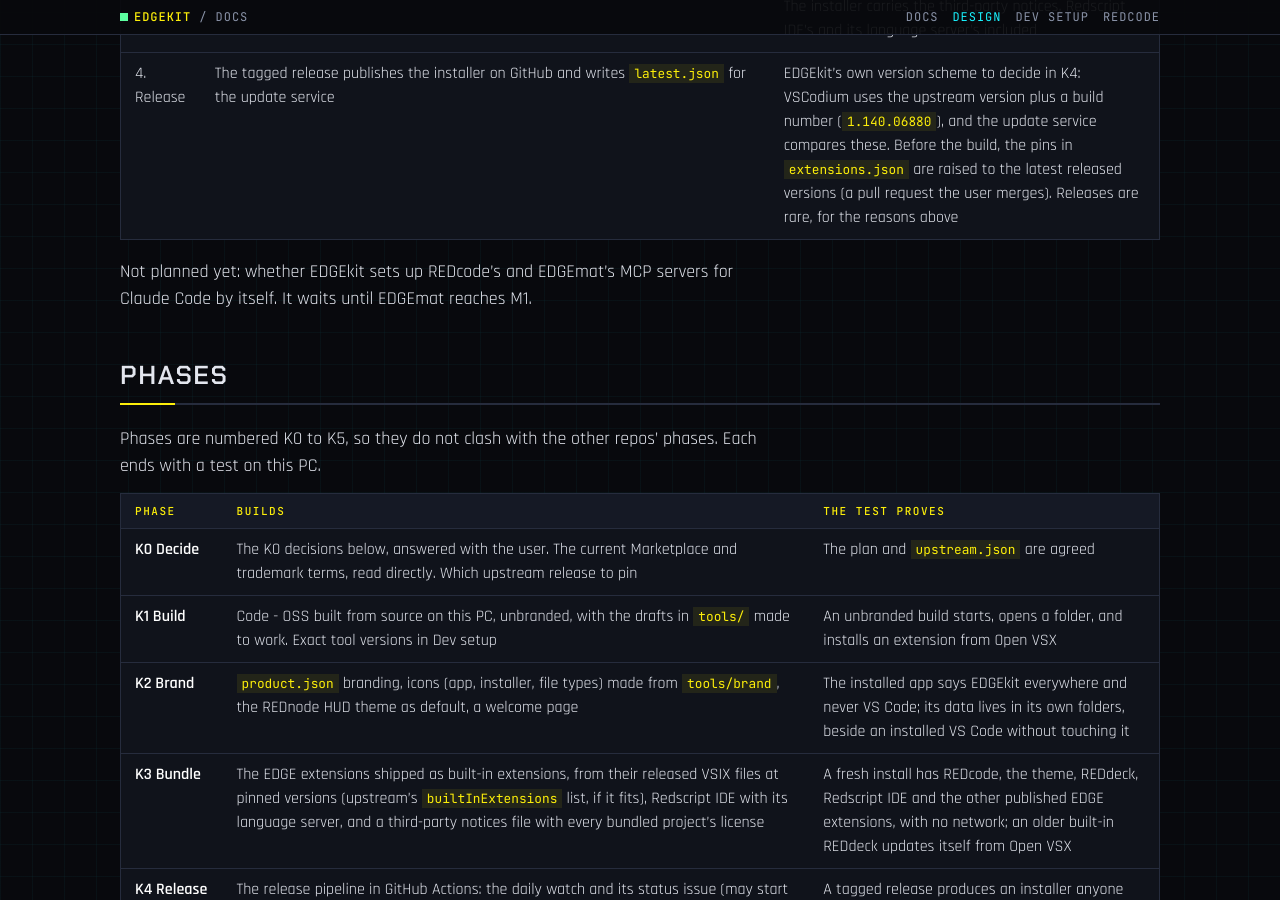
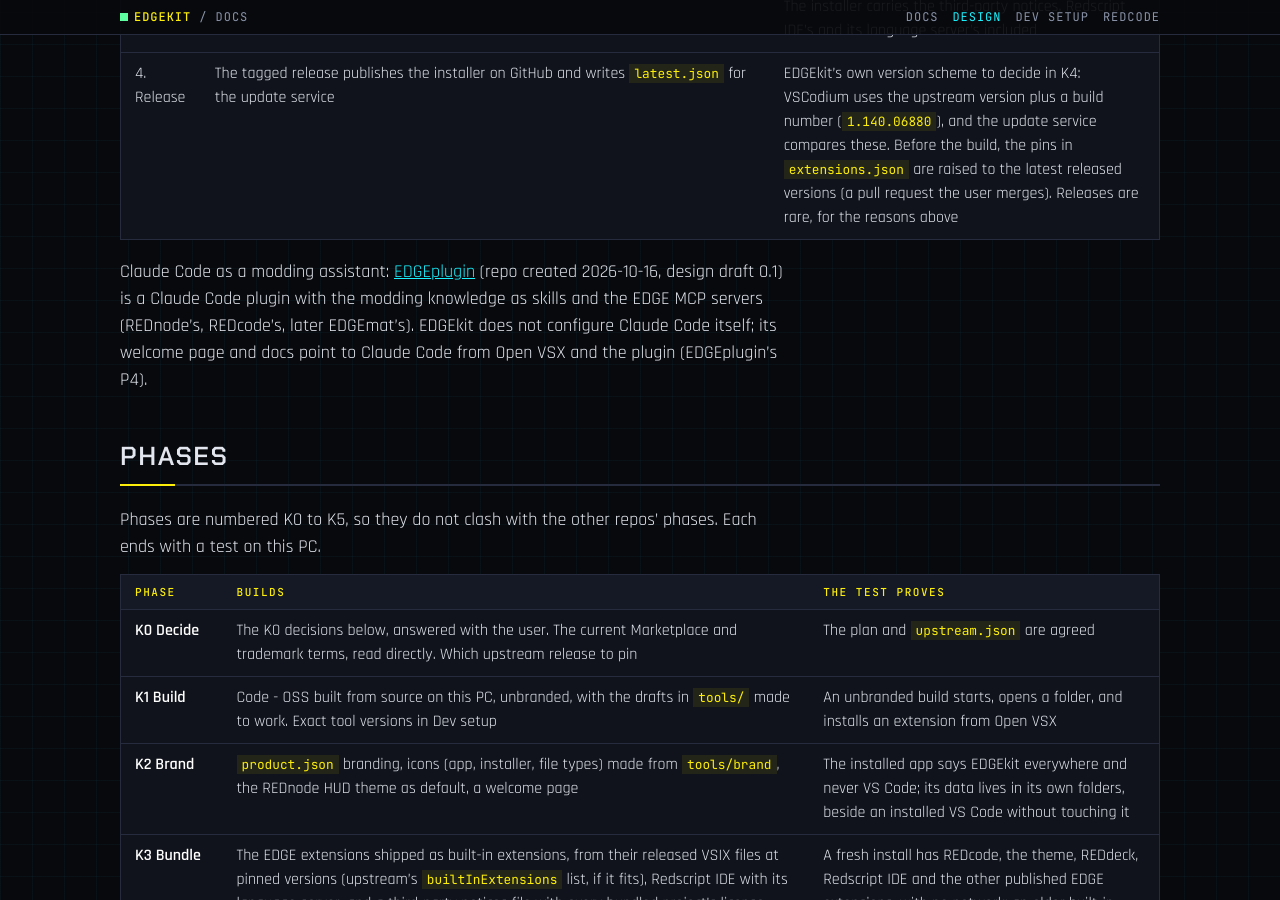
Before and after one commit to Edgemodders/EDGEkit, a Jekyll site: the page built from docs/design.md, in a window 1280 px wide and 900 px high, scrolled down 6164 px. Built offline with Jekyll 4.4.1, drawn with Linux system fonts in a browser that asks for light colours; our own code applies the rules of GitHub Pages for plain Markdown files.

Commit message:
Claude Code as a modding assistant: EDGEplugin, not EDGEkit configuration
Co-Authored-By: Claude Opus 5.5 <noreply@anthropic.com>

```diff
--- a/docs/design.md
+++ b/docs/design.md
@@ -123,7 +123,7 @@ The pinned extension versions are raised only when a release is being prepared,
 | 3. Build | A release workflow builds the editor with the pinned extensions inside and makes the installer | Proven on this PC first (K1 to K3); CI copies a build that works rather than debugging a long Code - OSS build in CI. GitHub's hosted Windows runners build VSCodium, so they can likely build EDGEkit; disk and time limits to check in K4 (unverified). A smoke test checks that the app holds every pinned extension at its pinned version. The installer carries the third-party notices, Redscript IDE's and its language server's included |
 | 4. Release | The tagged release publishes the installer on GitHub and writes `latest.json` for the update service | EDGEkit's own version scheme to decide in K4: VSCodium uses the upstream version plus a build number (`1.140.06880`), and the update service compares these. Before the build, the pins in `extensions.json` are raised to the latest released versions (a pull request the user merges). Releases are rare, for the reasons above |
 
-Not planned yet: whether EDGEkit sets up REDcode's and EDGEmat's MCP servers for Claude Code by itself. It waits until EDGEmat reaches M1.
+Claude Code as a modding assistant: [EDGEplugin](https://github.com/Edgemodders/EDGEplugin) (repo created 2026-10-16, design draft 0.1) is a Claude Code plugin with the modding knowledge as skills and the EDGE MCP servers (REDnode's, REDcode's, later EDGEmat's). EDGEkit does not configure Claude Code itself; its welcome page and docs point to Claude Code from Open VSX and the plugin (EDGEplugin's P4).
 
 ## Phases
 
```
